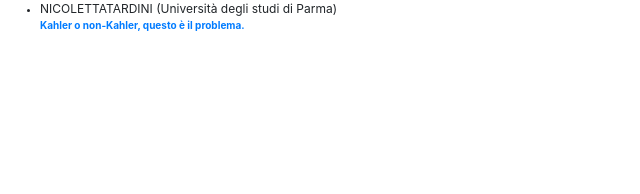
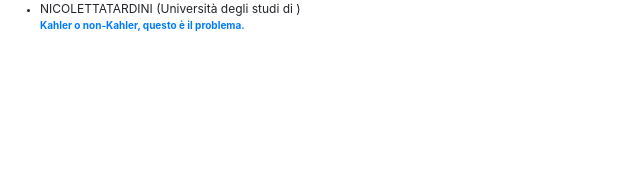
Before and after one commit to baby-geometri/baby-geometri.github.io, a Jekyll site: the page prova.html, which Jekyll copies as it is, in a window 1280 px wide. Shown: the top 194 px of the page, without its empty margins (0-640 px from the left). Built offline with Jekyll 4.4.1, drawn with Linux system fonts in a browser that asks for light colours; nearby versions of some CDN libraries.

Commit message:
Update prova.html

```diff
--- a/prova.html
+++ b/prova.html
@@ -34,7 +33,7 @@
 
 <ul>
 
-<li>  <big> NICOLETTATARDINI (Università degli studi di Parma)  </big>
+<li>  <big> NICOLETTATARDINI (Università degli studi di )  </big>
 	<div id="testo"><a href="#" onclick="visualizza('comparsa'); return false">
 	<b> Kahler o non-Kahler, questo è il problema. </b></a></div>
 	<div id="comparsa" style="display:none"> <p> Le varietza
```
Also changed, not shown: other parts of prova.html (+0 -1 lines).
